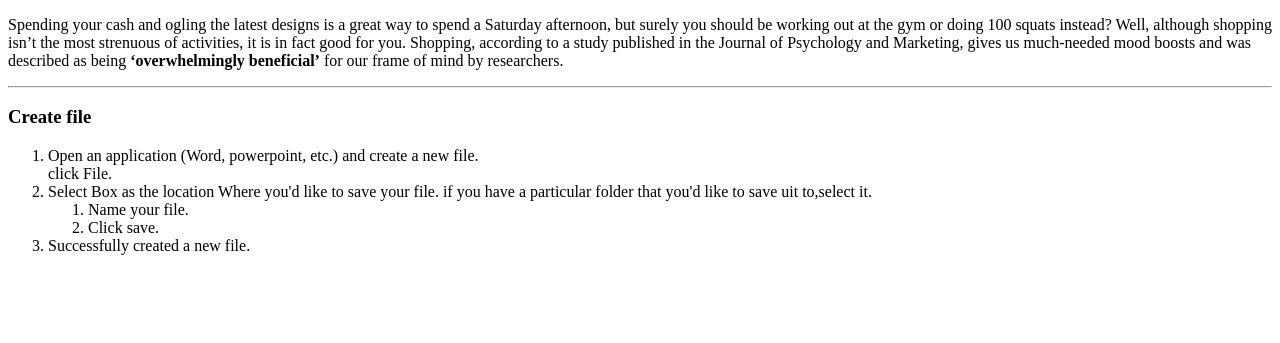
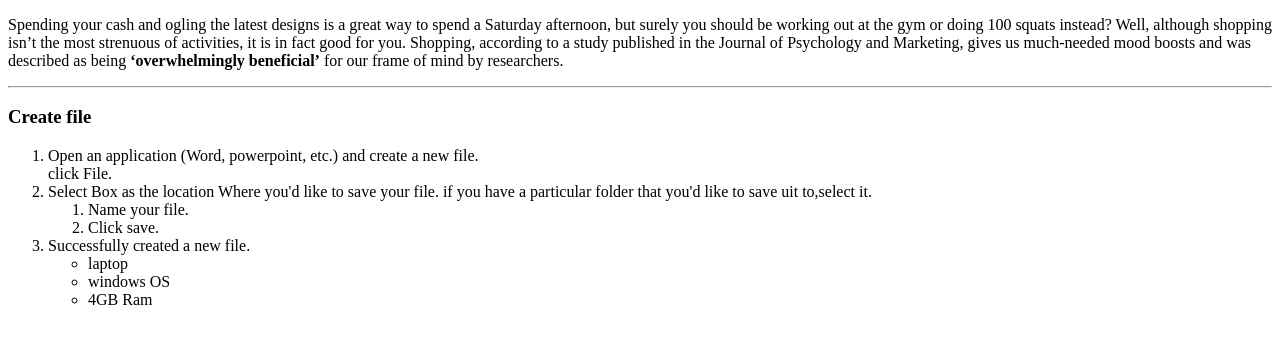
Before and after one commit to 44-563-Web-Apps-S21/webapps-s21-assignment-3-Amulyabaddam555, a plain HTML site: page index.html in a window 1280 px wide. Shown: the part 105-448 px from the top of the page. Drawn offline with Linux system fonts and the light colour scheme.

Commit message:
unordered list

```diff
--- a/index.html
+++ b/index.html
@@ -25,5 +25,11 @@
   </li>
   <li>Successfully created a new file.</li>
 
+<ul>
+  <li> laptop</li>
+   <li> windows OS </li>
+    <li> 4GB Ram </li>
+</ul>
+
 </body>
 </html>
```
